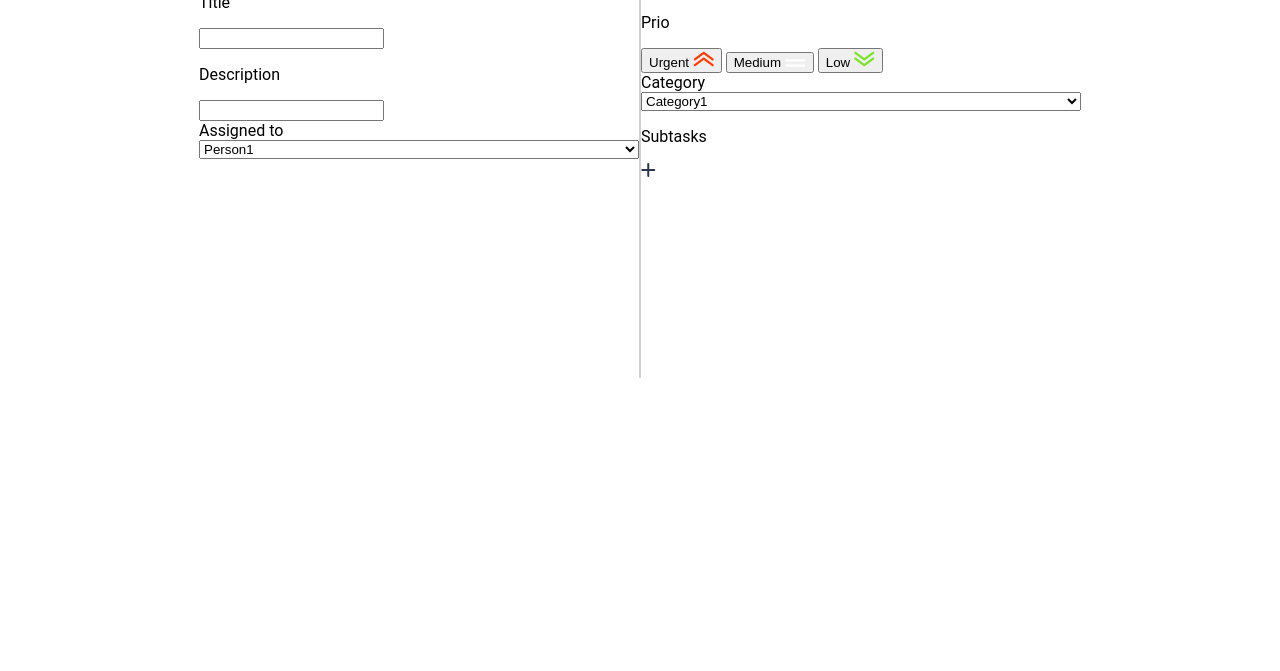
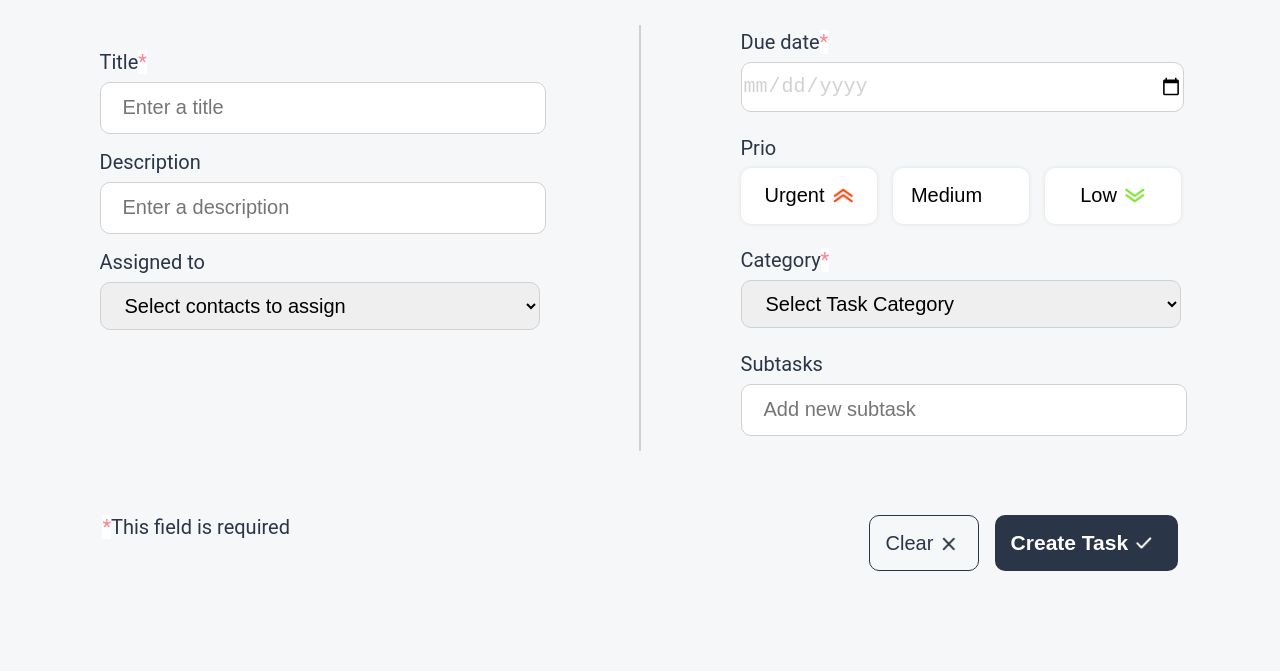
Before and after one commit to lindapreindl/Join, a plain HTML site: page addTask.html in a window 1280 px wide. Shown: the part 129-800 px from the top of the page. Drawn offline with Linux system fonts and the light colour scheme.

Commit message:
completed design

```diff
--- a/addTask.html
+++ b/addTask.html
@@ -16,17 +16,17 @@
 
         <div class="form-left">
             <div class="title">
-                <p>Title</p>
-                <input type="text" name="title" id="titleAddTask">
+                <p>Title<mark>*</mark></p>
+                <input type="text" name="title" id="titleAddTask" placeholder="Enter a title">
             </div>
             <div class="description">
                 <p>Description</p>
-                <input type="text" name="description" id="descriptionAddTask">
+                <input type="text" name="description" id="descriptionAddTask" placeholder="Enter a description">
             </div>
             <div class="assignedTo">
                 <label for="assignedTo">Assigned to</label>
                 <select id="assignedToAddTask" name="assignedTo">
-                    <option value="person1">Person1</option>
+                    <option value="person1">Select contacts to assign</option>
                     <option value="person2">Person2</option>
                     <option value="person3">Person3</option>
                 </select>
@@ -37,8 +37,9 @@
 
         <div class="form-right">
             <div class="dueDate">
-                <label for="dueDate">Due date</label>
+                <label for="dueDate">Due date<mark>*</mark></label>
                 <input type="date" id="dueDateAddTask" name="dueDate">
+                <!-- Placeholder noch formatieren!!-->
             </div>
             <div class="prio">
                 <p>Prio</p>
@@ -49,19 +50,26 @@
                 </div>
             </div>
             <div class="task-category">
-                <label for="category">Category</label>
+                <label for="category">Category<mark>*</mark></label>
                 <select id="categoryAddTask" name="category">
-                    <option value="category1">Category1</option>
+                    <option value="category1">Select Task Category</option>
                     <option value="category2">Category2</option>
                     <option value="category3">Category3</option>
                 </select>
             </div>
             <div class="subtasks">
                 <p>Subtasks</p>
-                <input type="image" src="./img/add.png" name="subtasks" id="subtasksAddTask" placeholder="Add Subtasks">
+                <input type="text" name="subtasks" id="subtasksAddTask" placeholder="Add new subtask">
             </div>
         </div>
+    </div>
 
+    <div class="bottom">
+        <p class="black"><mark>*</mark>This field is required</p>
+        <div class="bottom-button">
+            <button class="clear">Clear <img src="./img/cancel.png" alt=""></button>
+            <button class="create">Create Task <img src="./img/check.png" alt=""></button>
+        </div>
     </div>
 
 </body>
--- a/css/addTask.css
+++ b/css/addTask.css
@@ -1,13 +1,45 @@
 body {
     margin: 0;
     font-family: 'Roboto', sans-serif;
+    background-color: #f6f7f8;
+}
+
+h1 {
+    font-size: 61px;
+    position: relative;
+    margin-left: 8%;
+}
+
+p {
+    margin: 0;
+    padding: 0;
+    font-size: 20px;
+    font-weight: 400;
+    line-height: 24px;
+    letter-spacing: 0em;
+    text-align: left;
+    color: #2A3647;
+}
+
+mark {
+    color: #FF8190;
+    background-color: white;
+}
+
+::placeholder {
+    padding-left: 20px;
+   }
+
+select{
+    padding-left: 20px;
 }
 
 .form {
     display: flex;
     flex-direction: row;
-    justify-content: center;
+    justify-content: space-evenly;
     align-items: center;
+    font-size: 20px;
 }
 
 .form-left {
@@ -15,12 +47,60 @@ body {
     height: 376px;
     top: 327px;
     left: 328px;
+    display: flex;
+    flex-direction: column;
     gap: 16px;
+}
+
+.title {
+    display: flex;
+    flex-direction: column;
+    gap: 8px;
+}
+
+.title input {
+    width: 440px;
+    height: 48px;
+    padding: 12px, 21px, 12px, 21px;
+    border-radius: 10px;
+    border: 1px solid #D1D1D1;
+    gap: 10px;
+    font-size: 20px;
+}
+
+.description {
+    display: flex;
+    flex-direction: column;
+    gap: 8px;
+}
+
+.description input {
+    width: 440px;
+    height: 48px;
+    padding: 12px, 21px, 12px, 21px;
+    border-radius: 10px;
+    border: 1px solid #D1D1D1;
+    gap: 10px;
+    font-size: 20px;
+}
+
+label {
+    color: #2A3647;
 }
 
 .assignedTo {
     display: flex;
     flex-direction: column;
+    gap: 8px;
+}
+
+.assignedTo select {
+    width: 440px;
+    height: 48px;
+    padding: 12px, 16px, 12px, 16px;
+    border-radius: 10px;
+    border: 1px solid #D1D1D1;
+    font-size: 20px;
 }
 
 .line {
@@ -36,15 +116,142 @@ body {
     height: 416px;
     top: 327px;
     left: 864.25px;
+    display: flex;
+    flex-direction: column;
     gap: 24px;
 }
 
 .dueDate {
     display: flex;
     flex-direction: column;
+    gap: 8px;
+}
+
+.dueDate input {
+    width: 440px;
+    height: 48px;
+    padding: 12px, 16px, 12px, 16px;
+    border-radius: 10px;
+    border: 1px solid #D1D1D1;
+    font-size: 20px;
+    color: #D1D1D1;
+}
+
+.prio {
+    display: flex;
+    flex-direction: column;
+    gap: 8px;
+}
+
+.prio-button {
+    width: 440px;
+    height: 56px;
+    display: flex;
+    flex-direction: row;
+    gap: 16px;
+}
+
+.prio button {
+    width: 136px;
+    height: 56px;
+    padding: 16px, 10px, 16px, 10px;
+    border-radius: 10px;
+    display: flex;
+    justify-content: center;
+    align-items: center;
+    gap: 8px;
+    box-shadow: 0px 0px 4px 0px #0000001A;
+    font-size: 20px;
+    background-color: white;
+    border: none;
+}
+
+.prio button img {
+    width: 20px;
+}
+
+.prio button:hover {
+    background-color: #FFA800;
 }
 
 .task-category {
     display: flex;
     flex-direction: column;
+    gap: 8px;
 }
+
+.task-category select {
+    width: 440px;
+    height: 48px;
+    padding: 12px, 16px, 12px, 16px;
+    border-radius: 10px;
+    border: 1px solid #D1D1D1;
+    font-size: 20px;
+}
+
+.subtasks {
+    display: flex;
+    flex-direction: column;
+    gap: 8px;
+}
+
+.subtasks input {
+    width: 440px;
+    height: 48px;
+    padding: 12px, 16px, 12px, 16px;
+    border-radius: 10px;
+    border: 1px solid #D1D1D1;
+    font-size: 20px;
+    color: #D1D1D1;
+}
+
+.bottom {
+    display: flex;
+    flex-direction: row;
+    justify-content: space-between;
+    margin-left: 8%;
+    margin-right: 8%;
+    margin-top: 5%;
+}
+
+.bottom img {
+    height: 24px;
+    width: 24px;
+}
+
+.black p {
+    color: black;
+}
+
+.bottom-button{
+    display: flex;
+    gap: 16px;
+}
+
+.clear {
+    background: #F6F7F8;
+    width: 110px;
+    height: 56px;
+    padding: 16px;
+    border-radius: 10px;
+    border: 1px solid #2A3647;
+    display: flex;
+    gap: 4px;
+    font-size: 20px;
+    color: #2A3647;
+    font-weight: 400;
+}
+
+.create {
+    width: 183px;
+    height: 56px;
+    padding: 16px;
+    border-radius: 10px;
+    display: flex;
+    gap: 4px;
+    background: #2A3647;
+    font-size: 21px;
+    color: white;
+    font-weight: 700;
+    border: none;
+}
```
Also changed, not shown: img/cancel.png (added), img/check.png (added).
